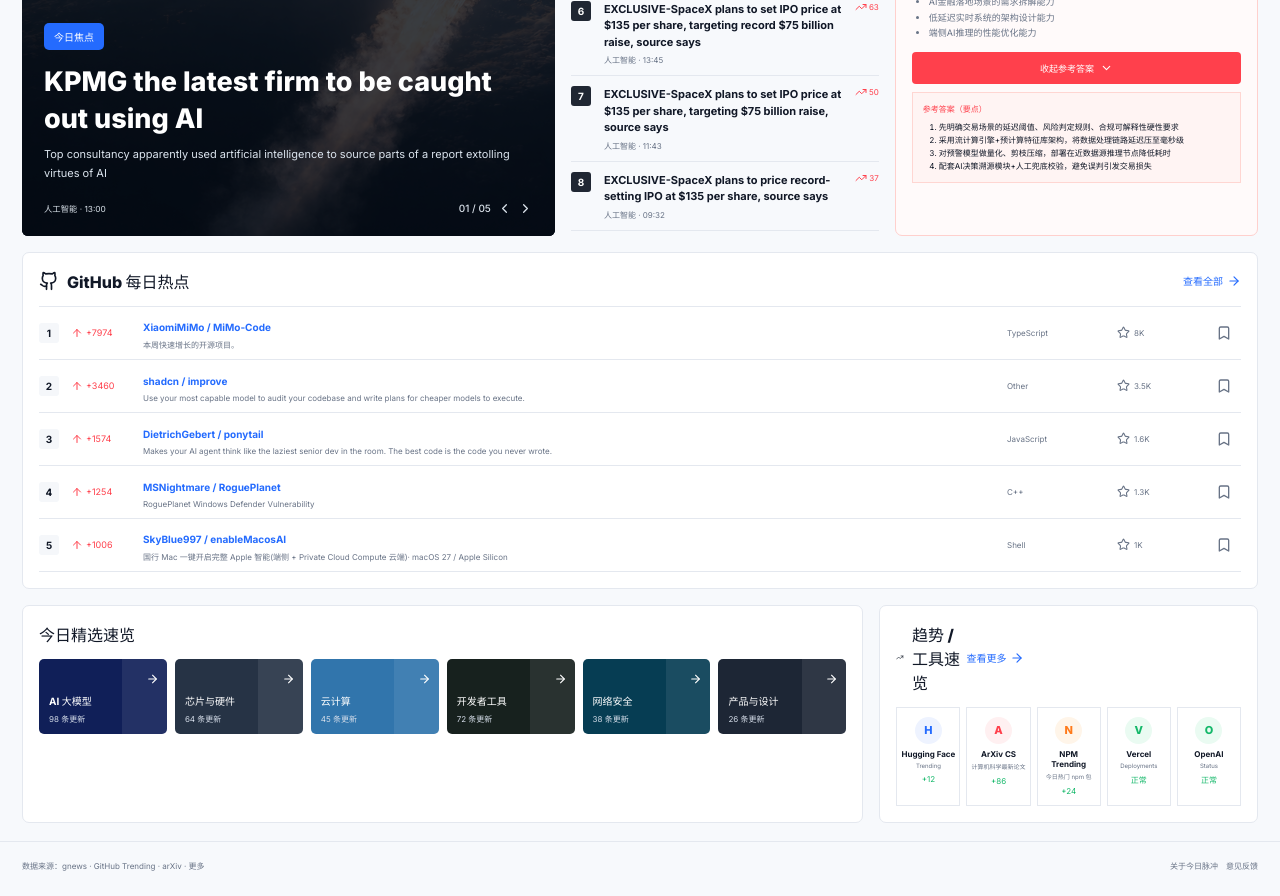
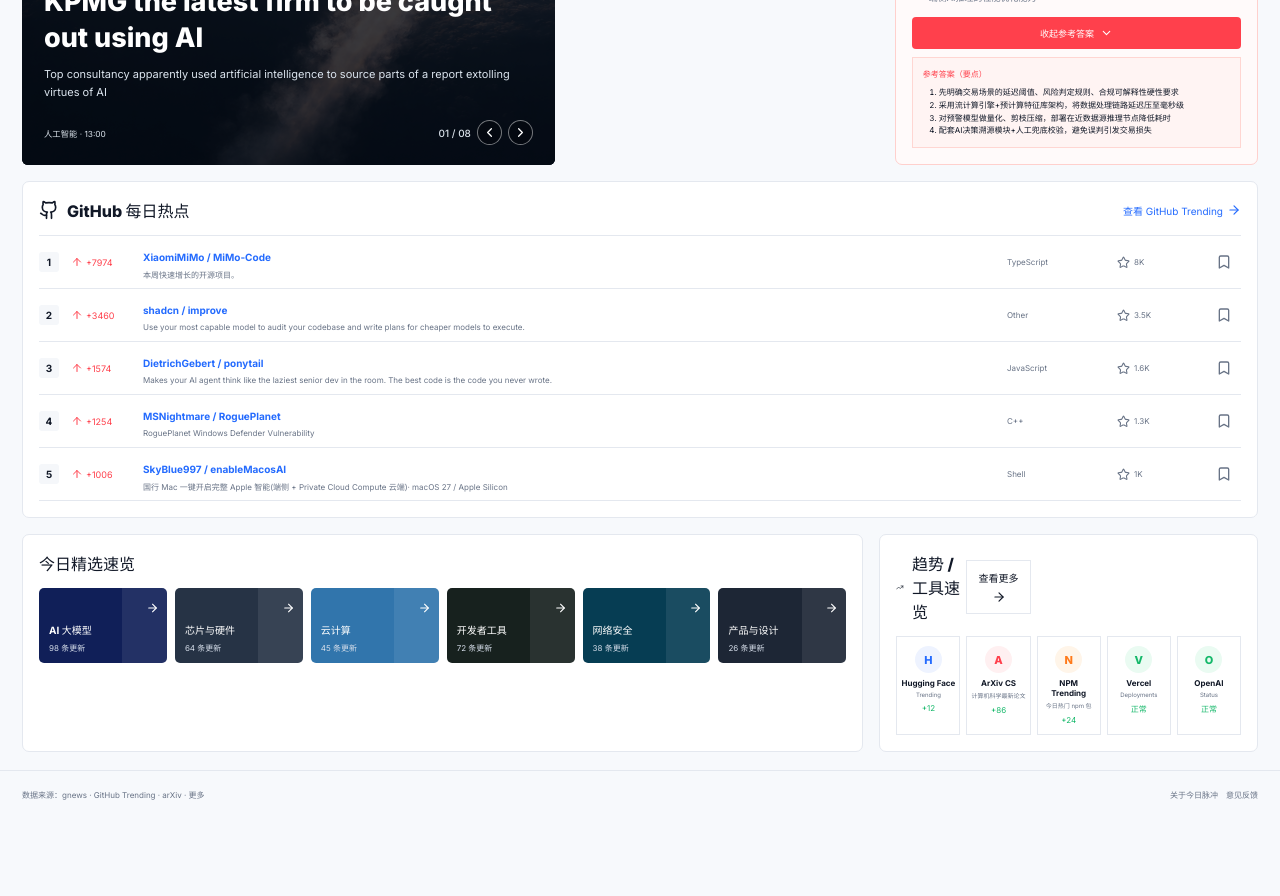
Before and after one commit to Frank-debug666/today-pulse, a React (Vite) app: page / in a window 1280 px wide. Shown: the part 500-1396 px from the top of the page. After the commit the page ends 1325 px from the top, so only its background shows below. Built offline with nearby package versions, Linux system fonts and the light colour scheme.

Commit message:
Make all homepage controls functional

```diff
--- a/src/App.jsx
+++ b/src/App.jsx
@@ -42,20 +42,20 @@
 ];
 
 const topics = [
-  ["AI 大模型", "98 条更新", "topic-ai"],
-  ["芯片与硬件", "64 条更新", "topic-chip"],
-  ["云计算", "45 条更新", "topic-cloud"],
-  ["开发者工具", "72 条更新", "topic-dev"],
-  ["网络安全", "38 条更新", "topic-security"],
-  ["产品与设计", "26 条更新", "topic-design"],
+  ["AI 大模型", "98 条更新", "topic-ai", "artificial intelligence"],
+  ["芯片与硬件", "64 条更新", "topic-chip", "semiconductor chips"],
+  ["云计算", "45 条更新", "topic-cloud", "cloud computing"],
+  ["开发者工具", "72 条更新", "topic-dev", "developer tools"],
+  ["网络安全", "38 条更新", "topic-security", "cybersecurity"],
+  ["产品与设计", "26 条更新", "topic-design", "product design technology"],
 ];
 
 const quickTools = [
-  ["Hugging Face", "Trending", "+12", "blue"],
-  ["ArXiv CS", "计算机科学最新论文", "+86", "red"],
-  ["NPM Trending", "今日热门 npm 包", "+24", "orange"],
-  ["Vercel", "Deployments", "正常", "green"],
-  ["OpenAI", "Status", "正常", "green"],
+  ["Hugging Face", "Trending", "+12", "blue", "https://huggingface.co/models?sort=trending"],
+  ["ArXiv CS", "计算机科学最新论文", "+86", "red", "https://arxiv.org/list/cs/new"],
+  ["NPM Trending", "今日热门 npm 包", "+24", "orange", "https://www.npmjs.com/"],
+  ["Vercel", "Deployments", "正常", "green", "https://vercel.com/dashboard"],
+  ["OpenAI", "Status", "正常", "green", "https://status.openai.com/"],
 ];
 
 function clean(value, fallback = "") {
@@ -67,11 +67,12 @@
   return <button className={`icon-btn ${active ? "active" : ""}`} aria-label={label} title={label} onClick={onClick}>{children}</button>;
 }
 
-function SectionTitle({ icon, children, action }) {
+function SectionTitle({ icon, children, action, onAction, actionHref }) {
   return (
     <div className="section-title">
       <span>{icon}{children}</span>
-      {action ? <button type="button">{action}<ArrowRight size={14} /></button> : null}
+      {action && actionHref ? <a href={actionHref} target="_blank" rel="noreferrer">{action}<ArrowRight size={14} /></a> : null}
+      {action && !actionHref ? <button type="button" onClick={onAction}>{action}<ArrowRight size={14} /></button> : null}
     </div>
   );
 }
@@ -85,6 +86,11 @@
   const [dark, setDark] = useState(false);
   const [menuOpen, setMenuOpen] = useState(false);
   const [refreshing, setRefreshing] = useState(false);
+  const [heroIndex, setHeroIndex] = useState(0);
+  const [newsExpanded, setNewsExpanded] = useState(false);
+  const [wordHistoryOpen, setWordHistoryOpen] = useState(false);
+  const [moreOpen, setMoreOpen] = useState(false);
+  const [notificationOpen, setNotificationOpen] = useState(false);
   const searchRef = useRef(null);
 
   const loadDaily = async () => {
@@ -113,7 +119,15 @@
   const repos = data?.githubRepos?.length ? data.githubRepos : fallbackRepos;
   const filteredNews = useMemo(() => news.filter((item) => {
     const text = `${item.title} ${item.summary} ${item.category}`.toLowerCase();
-    const matchesFilter = filter === "全部" || clean(item.category, "AI") === filter;
+    const aliases = {
+      AI: ["ai", "人工智能"],
+      开发者: ["开发者", "编程", "开源"],
+      云计算: ["云计算", "cloud"],
+      芯片: ["芯片", "半导体", "chip"],
+      产品: ["产品", "product"],
+      安全: ["安全", "security"],
+    };
+    const matchesFilter = filter === "全部" || (aliases[filter] || [filter]).some((keyword) => text.includes(keyword.toLowerCase()));
     return matchesFilter && text.includes(query.toLowerCase());
   }), [news, query, filter]);
 
@@ -123,7 +137,9 @@
     return next;
   });
 
-  const hero = filteredNews[0] || fallbackNews[0];
+  const visibleNews = filteredNews.length ? filteredNews : filter === "全部" && !query ? fallbackNews : [];
+  const heroItems = visibleNews.length ? visibleNews : fallbackNews;
+  const hero = heroItems[heroIndex % heroItems.length];
   const word = data?.word || {};
   const interview = data?.interview || {};
   const dateLabel = clean(data?.dateLabel, "2026年6月14日 · 星期日");
@@ -142,16 +158,22 @@
           {["全部", "AI", "开发者", "云计算", "芯片", "产品", "安全"].map((item) => (
             <button key={item} className={filter === item ? "active" : ""} onClick={() => { setFilter(item); setMenuOpen(false); }}>{item}</button>
           ))}
-          <button>更多<ChevronDown size={13} /></button>
+          <button onClick={() => setMoreOpen(!moreOpen)}>更多<ChevronDown size={13} /></button>
         </nav>
+        {moreOpen ? <div className="more-menu">
+          <a href="https://github.com/trending" target="_blank" rel="noreferrer">GitHub Trending</a>
+          <a href="https://arxiv.org/list/cs.AI/recent" target="_blank" rel="noreferrer">AI 最新论文</a>
+          <a href="https://news.ycombinator.com/" target="_blank" rel="noreferrer">Hacker News</a>
+        </div> : null}
         <div className="date-status">
           <strong>{dateLabel}</strong><span><Circle fill="currentColor" size={8} />自动更新 · {data?.generatedAt ? new Date(data.generatedAt).toLocaleTimeString("zh-CN", { hour: "2-digit", minute: "2-digit", timeZone: "Asia/Shanghai" }) : "08:32"}</span>
         </div>
         <div className="top-actions">
           <IconButton label="刷新" onClick={loadDaily}><RefreshCw className={refreshing ? "spin" : ""} /></IconButton>
           <IconButton label="切换主题" onClick={() => setDark(!dark)}>{dark ? <Sun /> : <Moon />}</IconButton>
-          <IconButton label="通知"><Bell /></IconButton>
+          <IconButton label="通知" active={notificationOpen} onClick={() => setNotificationOpen(!notificationOpen)}><Bell /></IconButton>
         </div>
+        {notificationOpen ? <div className="notification-panel"><strong>更新通知</strong><p>今日简报已于 {data?.generatedAt ? new Date(data.generatedAt).toLocaleTimeString("zh-CN", { hour: "2-digit", minute: "2-digit", timeZone: "Asia/Shanghai" }) : "08:32"} 更新完成。</p><button onClick={() => setNotificationOpen(false)}>知道了</button></div> : null}
       </header>
 
       <main id="top">
@@ -162,29 +184,31 @@
               <span>今日焦点</span>
               <h1>{clean(hero.title, "SpaceX 星舰完成关键试飞：下一代航天商业化迎来新节点")}</h1>
               <p>{clean(hero.summary, "从重复使用到更低发射成本，商业航天正在进入新的竞争周期。")}</p>
-              <div><small>{clean(hero.category, "全球科技")} · {clean(hero.time, "2 小时前")}</small><b>01 / 05 <ChevronLeft size={15} /><ChevronRight size={15} /></b></div>
+              <div><small>{clean(hero.category, "全球科技")} · {clean(hero.time, "2 小时前")}</small><b>{String((heroIndex % heroItems.length) + 1).padStart(2, "0")} / {String(heroItems.length).padStart(2, "0")} <button aria-label="上一条头条" onClick={() => setHeroIndex((heroIndex - 1 + heroItems.length) % heroItems.length)}><ChevronLeft size={15} /></button><button aria-label="下一条头条" onClick={() => setHeroIndex((heroIndex + 1) % heroItems.length)}><ChevronRight size={15} /></button></b></div>
             </div>
           </article>
 
           <section className="hot-list">
-            <SectionTitle action="查看全部">全球科技热点</SectionTitle>
-            {(filteredNews.length ? filteredNews : fallbackNews).slice(0, 8).map((item, index) => (
-              <a key={item.id || index} href={item.url || "#"} target={item.url ? "_blank" : undefined} rel="noreferrer">
+            <SectionTitle action={newsExpanded ? "收起" : "查看全部"} onAction={() => setNewsExpanded(!newsExpanded)}>全球科技热点</SectionTitle>
+            {visibleNews.slice(0, newsExpanded ? visibleNews.length : 5).map((item, index) => (
+              <a key={item.id || index} href={item.url || `https://news.google.com/search?q=${encodeURIComponent(item.title)}`} target="_blank" rel="noreferrer">
                 <b className={`rank rank-${index}`}>{index + 1}</b>
                 <span><strong>{clean(item.title, fallbackNews[index % fallbackNews.length].title)}</strong><small>{clean(item.category, "科技资讯")} · {clean(item.time, `${index + 2} 小时前`)}</small></span>
                 <em><TrendingUp size={12} />{128 - index * 13}</em>
               </a>
             ))}
+            {!visibleNews.length ? <div className="no-results">当前分类暂无新闻，请切换分类或清空搜索。</div> : null}
           </section>
 
           <aside className="learning-stack">
             <section className="word-card">
-              <SectionTitle icon={<Sparkles size={16} />} action="查看历史">每日一词（科技）</SectionTitle>
+              <SectionTitle icon={<Sparkles size={16} />} action={wordHistoryOpen ? "关闭历史" : "查看历史"} onAction={() => setWordHistoryOpen(!wordHistoryOpen)}>每日一词（科技）</SectionTitle>
               <h2>{clean(word.term, "Tokenization")}<Volume2 size={17} /></h2>
               <p className="phonetic">{clean(word.phonetic, "/ ˌtəʊkənaɪˈzeɪʃn /")} <span>名词</span></p>
               <strong>定义</strong><p>{clean(word.definition, "将文本、数据或序列拆分为更小单位（token）的过程，以便模型或系统能够处理。")}</p>
               <strong>例句</strong><p>{clean(word.example, "大语言模型在处理文本前，需要先进行 tokenization。")}</p>
               <a href="https://huggingface.co/docs/tokenizers" target="_blank" rel="noreferrer">延伸阅读：Hugging Face Tokenizers <ExternalLink size={12} /></a>
+              {wordHistoryOpen ? <div className="word-history"><strong>往期词汇</strong><a href="https://en.wikipedia.org/wiki/Retrieval-augmented_generation" target="_blank" rel="noreferrer">RAG</a><a href="https://en.wikipedia.org/wiki/AI_agent" target="_blank" rel="noreferrer">AI Agent</a><a href="https://en.wikipedia.org/wiki/Inference" target="_blank" rel="noreferrer">Inference</a></div> : null}
             </section>
 
             <section className="interview-card">
@@ -198,7 +222,7 @@
         </section>
 
         <section className="github-section">
-          <SectionTitle icon={<Github size={20} />} action="查看全部">GitHub 每日热点</SectionTitle>
+          <SectionTitle icon={<Github size={20} />} action="查看 GitHub Trending" actionHref="https://github.com/trending">GitHub 每日热点</SectionTitle>
           <div className="repo-table">
             {repos.slice(0, 5).map((repo, index) => (
               <article key={repo.name}>
@@ -214,11 +238,11 @@
         <section className="bottom-grid">
           <div className="topic-section">
             <SectionTitle>今日精选速览</SectionTitle>
-            <div className="topic-grid">{topics.map(([title, count, className]) => <button className={className} key={title}><strong>{title}</strong><span>{count}</span><ArrowRight /></button>)}</div>
+            <div className="topic-grid">{topics.map(([title, count, className, term]) => <a className={className} key={title} href={`https://news.google.com/search?q=${encodeURIComponent(term)}`} target="_blank" rel="noreferrer"><strong>{title}</strong><span>{count}</span><ArrowRight /></a>)}</div>
           </div>
           <aside className="tools-panel">
-            <SectionTitle icon={<TrendingUp size={17} />} action="查看更多">趋势 / 工具速览</SectionTitle>
-            <div>{quickTools.map(([title, sub, status, color]) => <article key={title}><span className={color}>{title.slice(0, 1)}</span><strong>{title}<small>{sub}</small></strong><em>{status}</em></article>)}</div>
+            <SectionTitle icon={<TrendingUp size={17} />} action="查看更多" actionHref="https://www.producthunt.com/">趋势 / 工具速览</SectionTitle>
+            <div>{quickTools.map(([title, sub, status, color, url]) => <a href={url} target="_blank" rel="noreferrer" key={title}><span className={color}>{title.slice(0, 1)}</span><strong>{title}<small>{sub}</small></strong><em>{status}</em></a>)}</div>
           </aside>
         </section>
       </main>
```
Also changed, not shown: src/styles.css.
